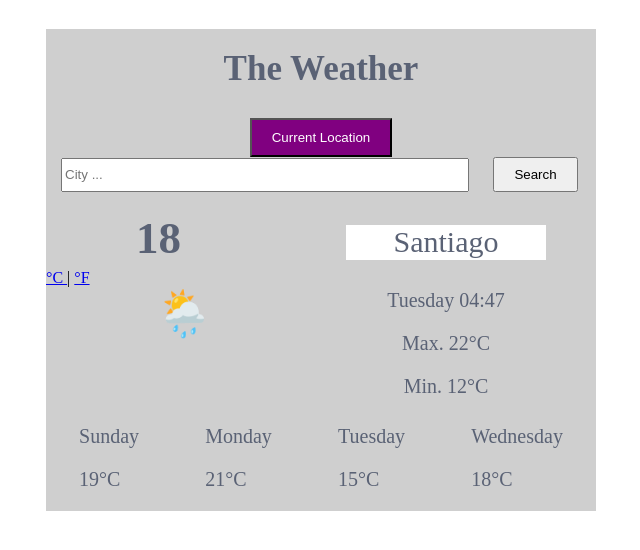
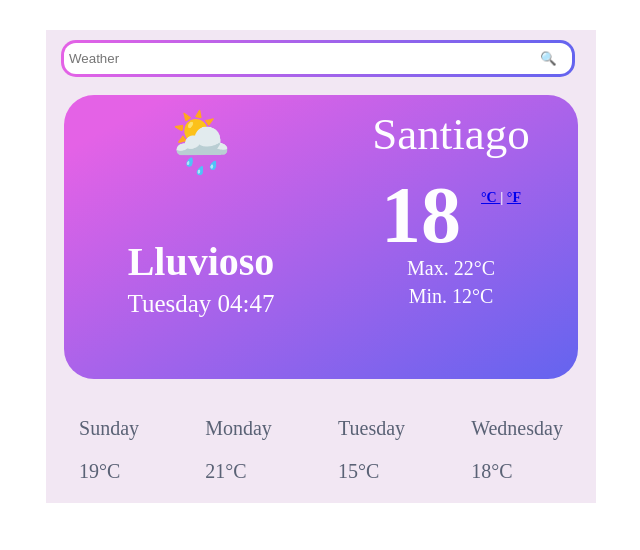
Before and after one commit to arosasvenegas/SheCodes, a plain HTML site: page index.html in a window 1280 px wide. Shown: the whole page, without its empty margins (319-959 px from the left). Drawn offline with nearby package versions, Linux system fonts and the light colour scheme; no server answers.

Commit message:
adding css

```diff
--- a/index.html
+++ b/index.html
@@ -9,30 +9,35 @@
 
   <body>
     <section class="containerWeatherApp">
-      <h1 class="weatherTitle">
-        The Weather
-      </h1>
-      <button class="location">Current Location </button>
+
+
       <form id="searchForm">
         <input
         type="text"
         name="search"
         id="searchInput"
         class="searchBar"
-        placeholder="City ..."
+        placeholder="Weather"
         />
-        <input type="submit" value="Search" class="btnSubmit"/>
+        <button class="btnSubmit" height="90" width="480" alt="">🔍</button>
       </form>
 
-      <h2 class="weatherInMoment" id="temperature">18</h2><span class="units"><a href="#" id="celsius">°C </a> | <a href="#" id="fahrenheit"> °F</a> </span>
-      <p class="imgWeather">🌦️</p>
+      <!--<button class="location">Current Location </button>-->
+    <section class="TheWeather">
+      <div class="weatherInMoment">
+        <p class="imgWeather">🌦️</p>
+        <h2 class="TextWeather">Lluvioso</h2>
+        <p class="today" id="today">Today</p>
 
+
+      </div>
       <div class="infoWeatherDay">
         <p class="city" id="city">Santiago</p>
-        <p class="today" id="today">Today</p>
+        <h2 class="temperatureAtMoment" id="temperature">18 <span class="units"><a href="#" id="celsius">°C </a> | <a href="#" id="fahrenheit"> °F</a> </span></h2>
         <p class="max">Max. 22°C</p>
         <p class="min">Min. 12°C</p>
       </div>
+    </section>
       <section class="weatherWeek">
         <div class="day1">
           <p>Sunday</p>
--- a/src/styles.css
+++ b/src/styles.css
@@ -1,8 +1,9 @@
 .containerWeatherApp {
-    background-color: #cfcfcf;
+    background-color: #F2E7F3;
     width: 550px;
     display: block;
     margin: 0 auto;
+    margin-top: 30px;
   }
   .weatherTitle {
     color: #5a6275;
@@ -13,43 +14,87 @@
   .searchBar {
     position: relative;
     left: 15px;
-    width: 400px;
-    height: 28px;
+    width: 500px;
+    height: 25px;
+    margin-top: 10px;
+    padding: 3px;
+    padding-left: 5px;
+    border: double 3px transparent;
+    border-radius: 15px;
+    background-image: linear-gradient(white, white), linear-gradient(to right, #E462E6, #6464EF);
+    background-origin: border-box;
+    background-clip: padding-box, border-box;
+  }
+  .searchBar:focus{
+    outline: none;
   }
   .btnSubmit{
     position: relative;
-    left: 35px;
-    height: 35px;
-    width: 85px;
+    left: -30px;
+    border: none;
+    background-color: white;
   }
-  .weatherInMoment {
+  .temperatureAtMoment{
+    color: #FEFDFF;
+    font-size: 80px;
+    margin-bottom: -9px;
+    margin-top: 10px;
+  }
+  .max,.min{
+    margin-top: 5px;
+    margin-bottom: 0px;
+  }
+  .units{
+    font-size: 14px;
     position: relative;
-    left: 90px;
-    color: #5a6275;
+    bottom: 40px;
+  }
+  .TextWeather{
+    color: #FEFDFF;
+    font-size: 40px;
     margin-bottom: 5px;
-    margin-top: 20px;
-    font-size: 45px;
+    margin-top: 0px;
   }
   .imgWeather {
+    font-size: 60px;
+    padding: 0;
+    margin-top: 5px;
+  }
+
+  .TheWeather{
+    width: 500px;
+    height: 270px;
+    background: linear-gradient(332deg, rgba(100,100,239) 0%, rgba(228,98,230) 90%);
+    border-radius: 30px;
+    padding: 7px;
+    margin: 18px;
+  }
+  .weatherInMoment{
     position: relative;
-    left: 110px;
-    font-size: 45px;
-    padding: 0;
-    margin: 0;
+    text-align: center;
+    right: 120px;
   }
   .infoWeatherDay {
     position: relative;
-    left: 300px;
-    color: #5a6275;
+    left: 280px;
+    color: #FEFDFF;
     text-align: center;
-    bottom: 145px;
-    background: white;
+    bottom: 240px;
     width: 200px;
     height: 35px;
     font-size: 20px;
   }
   .city {
-    font-size: 30px;
+    margin-top: 30px;
+    margin-bottom: 0px;
+    font-size: 45px;
+    color: #FEFDFF;
+  }
+  .today{
+    font-size: 25px;
+    color: #FEFDFF;
+    margin-top: 0px;
+    margin-bottom: 0px;
   }
   .weatherWeek {
     display: flex;
```
Also changed, not shown: src/imagenes/search_149852.png (added).
